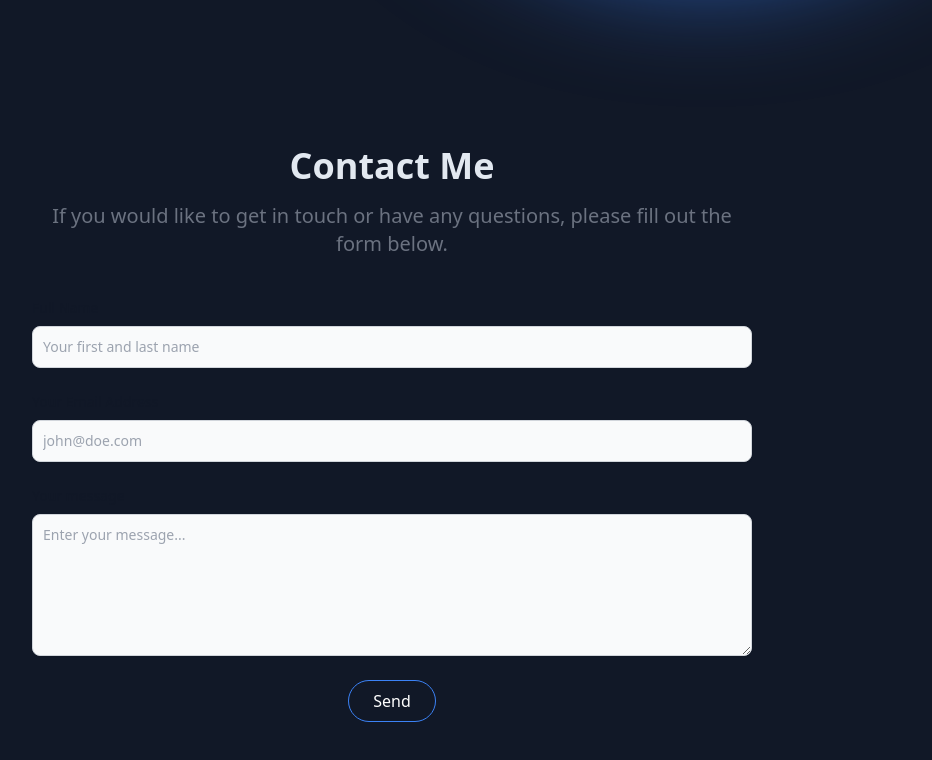
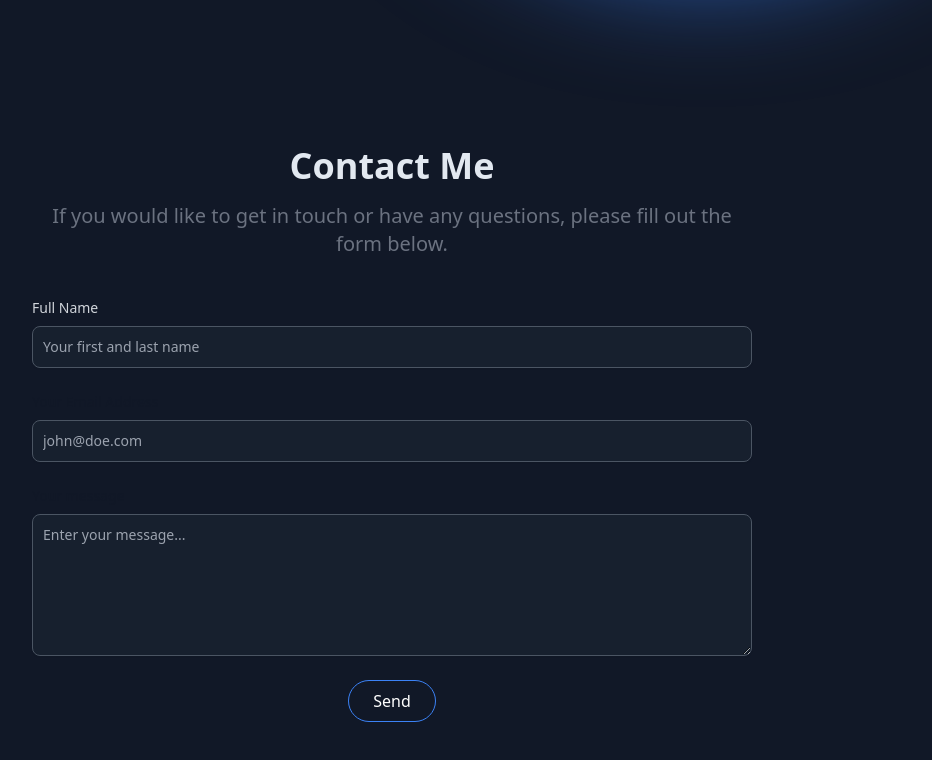
Before and after one commit to austinbowers/austinbowers-portfolio, a Next.js app: page / in a window 1280 px wide. Shown: the part 3310-4070 px from the top of the page, without its empty margins (248-1180 px from the left). Built offline with nearby package versions, Linux system fonts and the light colour scheme.

Commit message:
Fix form input styles.

```diff
--- a/app/ui/global/formcarry.tsx
+++ b/app/ui/global/formcarry.tsx
@@ -49,29 +49,29 @@ export default function BasicForm() {
 
             <div className="formcarry-block mb-6">
                 <label
-                    className={`block mb-2 text-sm font-medium text-gray-900 dark:text-gray-300`}
+                    className={`block mb-2 text-sm font-medium text-gray-300`}
                     htmlFor="name">Full Name</label>
                 <input
-                    className={`shadow-sm dark:bg-opacity-50 bg-gray-50 border border-gray-300 text-gray-900 text-sm rounded-lg outline-none focus:ring-blue-500 focus:border-blue-500 block w-full p-2.5 dark:bg-gray-800 dark:border-gray-600 dark:placeholder-gray-400 dark:text-white dark:focus:ring-blue-500 dark:focus:border-blue-500 dark:shadow-sm-light`}
+                    className={`shadow-sm bg-opacity-50  border  text-sm rounded-lg outline-none  block w-full p-2.5 bg-gray-800 border-gray-600 placeholder-gray-400 text-white focus:ring-blue-500 focus:border-blue-500 shadow-sm-light`}
                     type="text" value={name} onChange={(e) => setName(e.target.value)} id="name" placeholder="Your first and last name" />
             </div>
 
             <div className="formcarry-block mb-6">
                 <label
-                    className={`block mb-2 text-sm font-medium text-gray-900 dark:text-gray-300`}
+                    className={`block mb-2 text-sm font-medium text-gray-900 text-gray-300`}
                     htmlFor="email">Your Email Address</label>
                 <input
-                    className={`shadow-sm dark:bg-opacity-50 bg-gray-50 border border-gray-300 text-gray-900 text-sm rounded-lg outline-none focus:ring-blue-500 focus:border-blue-500 block w-full p-2.5 dark:bg-gray-800 dark:border-gray-600 dark:placeholder-gray-400 dark:text-white dark:focus:ring-blue-500 dark:focus:border-blue-500 dark:shadow-sm-light`}
+                    className={`shadow-sm bg-opacity-50  border  text-sm rounded-lg outline-none  block w-full p-2.5 bg-gray-800 border-gray-600 placeholder-gray-400 text-white focus:ring-blue-500 focus:border-blue-500 shadow-sm-light`}
                     type="email" value={email} onChange={(e) => setEmail(e.target.value)} id="email" placeholder="john@doe.com" />
             </div>
 
             <div className="formcarry-block mb-6">
                 <label
-                    className={`block mb-2 text-sm font-medium text-gray-900 dark:text-gray-300`}
+                    className={`block mb-2 text-sm font-medium text-gray-900 text-gray-300`}
                     htmlFor="message">Your message</label>
                 <textarea
                     rows={6}
-                    className={`shadow-sm dark:bg-opacity-50 outline-none bg-gray-50 border border-gray-300 text-gray-900 text-sm rounded-lg focus:ring-blue-500 focus:border-blue-500 block w-full p-2.5 dark:bg-gray-800 dark:border-gray-600 dark:placeholder-gray-400 dark:text-white dark:focus:ring-blue-500 dark:focus:border-blue-500 dark:shadow-sm-light`}
+                    className={`shadow-sm bg-opacity-50 outline-none  border  text-sm rounded-lg  block w-full p-2.5 bg-gray-800 border-gray-600 placeholder-gray-400 text-white focus:ring-blue-500 focus:border-blue-500 shadow-sm-light`}
                     value={message} onChange={(e) => setMessage(e.target.value)} id="message" placeholder="Enter your message..."></textarea>
             </div>
 
```
